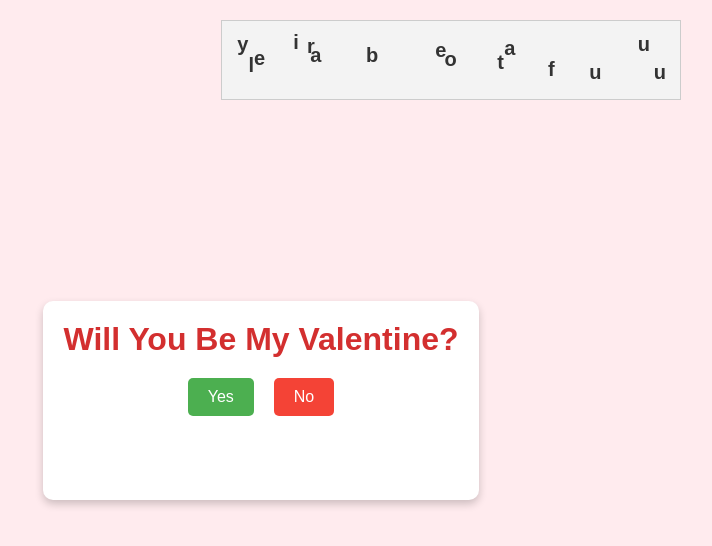
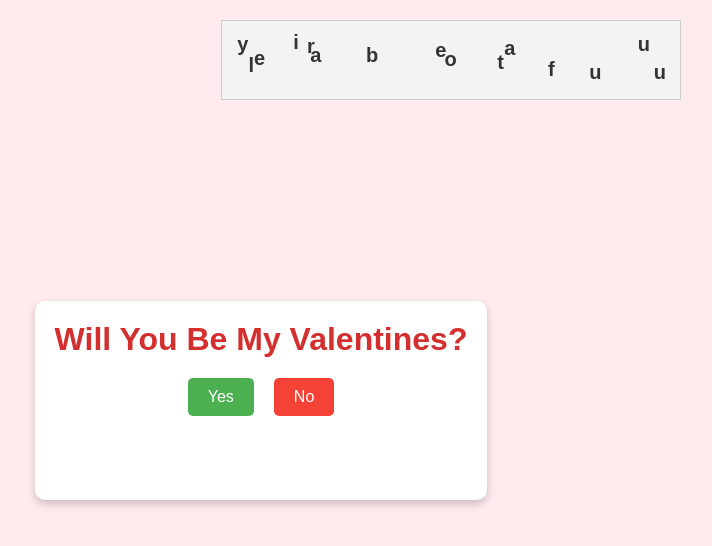
Before and after one commit to PeterAnowai/4youreyezonly, a plain HTML site: page index.html in a window 1280 px wide. Shown: the whole page, without its empty margins (379-1091 px from the left). Drawn offline with nearby package versions, Linux system fonts and the light colour scheme.

Commit message:
test 123

```diff
--- a/index.html
+++ b/index.html
@@ -11,7 +11,7 @@
   <div id="scrambled-container"></div>
 
   <div class="container">
-    <h1>Will You Be My Valentine?</h1>
+    <h1>Will You Be My Valentines?</h1>
     <div class="buttons">
       <button id="yes-btn">Yes</button>
       <button id="no-btn">No</button>
```
